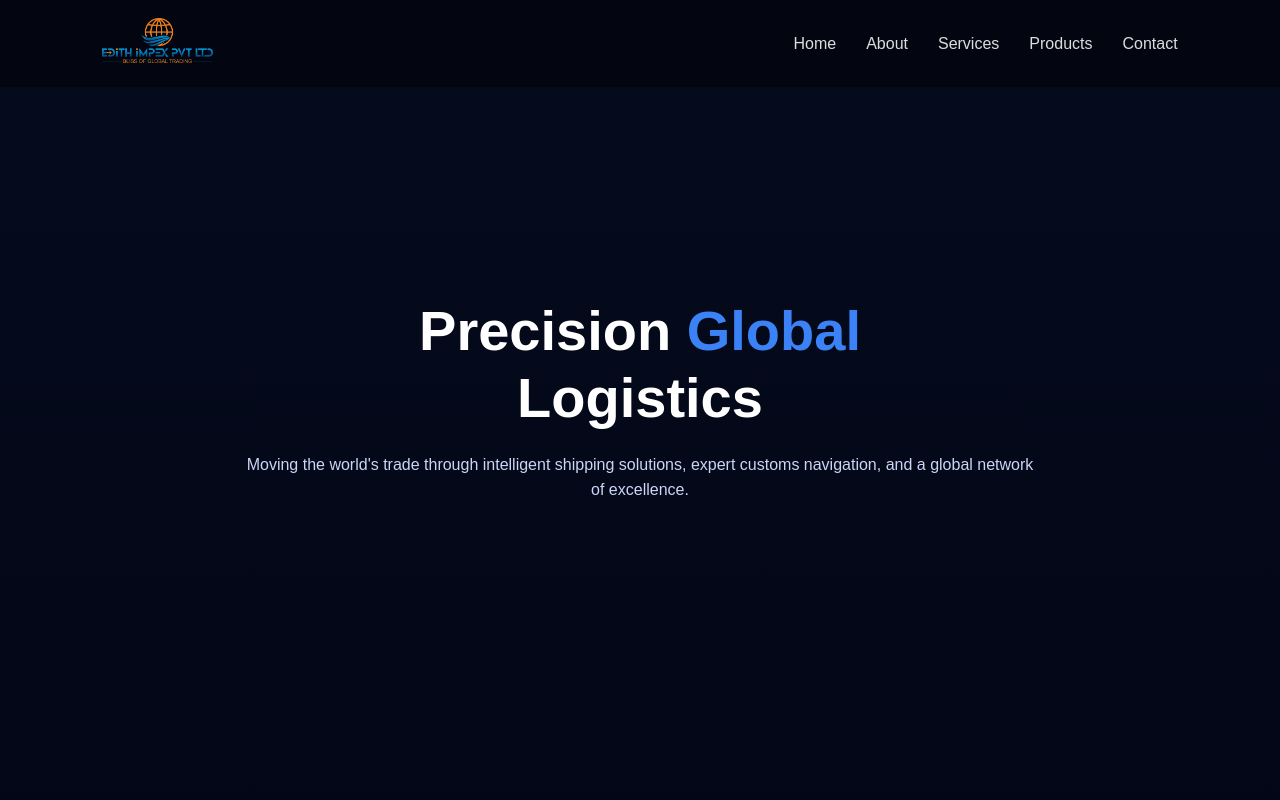
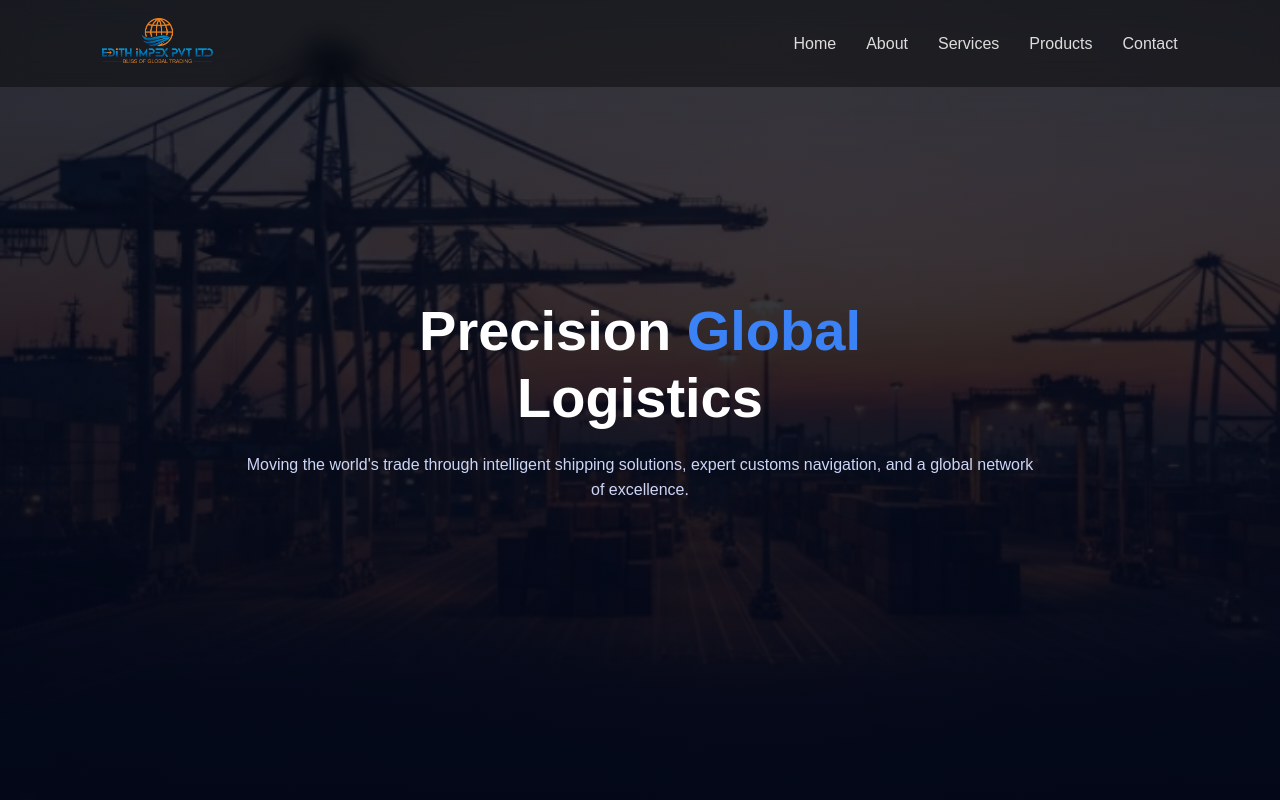
Before and after one commit to dhruvpanchal25/edithimpex, a plain HTML site: page services.html in a window 1280 px wide. Shown: the top 800 px of the page. Drawn offline with Linux system fonts and the light colour scheme.

Commit message:
Add files via upload

```diff
--- a/css/serv.css
+++ b/css/serv.css
@@ -285,7 +285,7 @@ footer section
 /* ================= HERO ================= */
 .service-hero {
   height: 100vh;
-  background: url('asset/image/servicebg.png') center/cover no-repeat;
+  background: url('../asset/image/servicebg.png') center/cover no-repeat;
   display: flex;
   align-items: center;
   justify-content: center;
```
